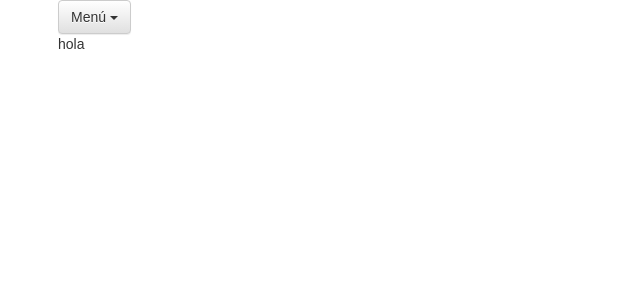
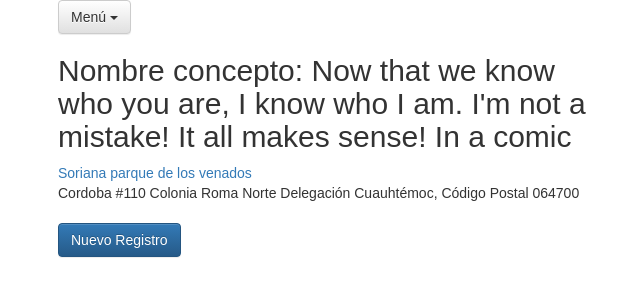
Before and after one commit to proyecto-galeria/proyecto-galeria-app, a React (Create React App) app: page /concept in a window 1280 px wide. Shown: the top 300 px of the page, without its empty margins (12-652 px from the left). Built offline with nearby package versions, Linux system fonts and the light colour scheme.

Commit message:
Add Concept view

```diff
--- a/src/components/Concept.js
+++ b/src/components/Concept.js
@@ -1,7 +1,28 @@
 import React from 'react';
+import {Link} from 'react-router-dom';
+import {Button} from 'react-bootstrap';
 
 export default () => {
     return (
-        <div>hola</div>
+        <React.Fragment>
+            <div>
+                <h2>Nombre concepto: Now that we know who you are, I know who I am. I'm not a mistake! It all makes sense! In a comic</h2>
+            </div>
+            <div>
+                <Link to="/">Soriana parque de los venados</Link>
+             </div>
+            <div>
+                <address>
+                    Cordoba #110 Colonia Roma Norte Delegación Cuauhtémoc, Código Postal 064700
+                </address>
+            </div>
+            <footer>
+                <Link to="/record">
+                    <Button bsStyle="primary">
+                        Nuevo Registro
+                    </Button>
+                </Link>
+            </footer>
+        </React.Fragment>
     );
 };
```
